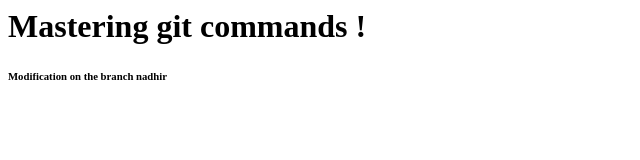
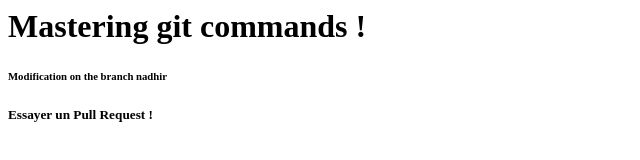
Before and after one commit to NadhirBenslema/GitManip, a plain HTML site: page index.html in a window 1280 px wide. Shown: the whole page, without its empty margins (0-640 px from the left). Drawn offline with Linux system fonts and the light colour scheme.

Commit message:
essaie d'un PR

```diff
--- a/index.html
+++ b/index.html
@@ -5,5 +5,6 @@
     <body>
         <h1>Mastering git commands !</h1>
         <h6>Modification on the branch nadhir</h6>
+        <h5>Essayer un Pull Request !</h5>
     </body>
 </html>
```
